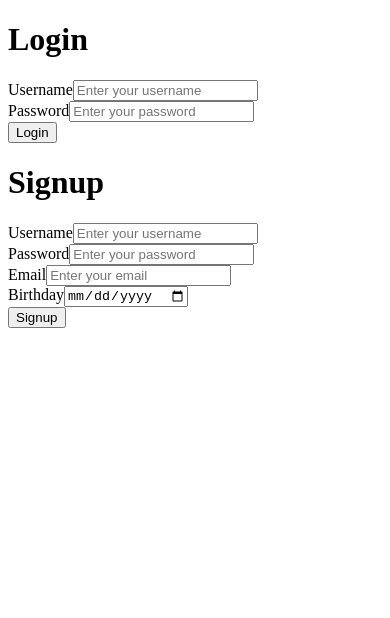
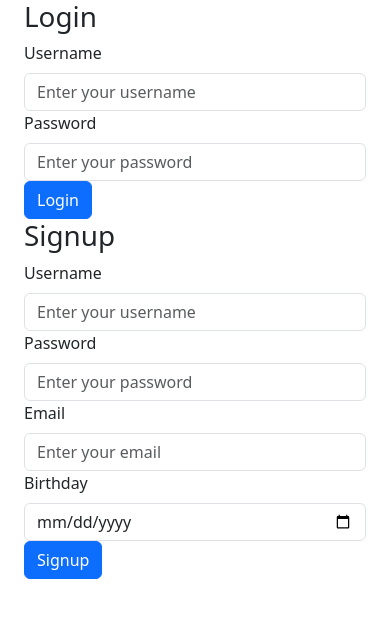
Before and after one commit to TirkarParth/myFlix-client, a React (Vite) app: page / in a window 390 px wide. Shown: the top 618 px of the page. Built offline with nearby package versions, Linux system fonts and the light colour scheme.

Commit message:
Wrap MainView with Bootstrap Container for responsive layout
Imported Bootstrap CSS and Container component.
Wrapped the MainView component with Container for a responsive layout.
Ensured consistent styling across the application by including Bootstrap's base styles.

```diff
--- a/src/index.jsx
+++ b/src/index.jsx
@@ -1,32 +1,16 @@
 import React from 'react';
-import { createRoot } from 'react-dom/client';
+import ReactDOM from 'react-dom';
+import { MainView } from './components/main-view/main-view';
+import Container from 'react-bootstrap/Container';
+import 'bootstrap/dist/css/bootstrap.min.css'; // Import Bootstrap CSS
+import './index.scss'; // Import custom SCSS
 
-// Below line with import MainView function from the path /components/main-view/main-view , the file extension jsx for main-view.jsx doesn't not need to be added for jsx code.
-import { MainView } from "./components/main-view/main-view";
-
-// Import statement to indicate that you need to bundle `./index.scss`
-import "./index.scss";
-
-// Main component (will eventually use all the others)
-
-//       const MyFlixApplication = () => {
-//     return (
-//         <div className="my-flix">
-//             <div>Good morning</div>
-//         </div>
-//     );
-// };
-
-const App = () => {
-    return <MainView />;
+const MyFlixApplication = () => {
+  return (
+    <Container>
+      <MainView />
+    </Container>
+  );
 };
 
-
-// Finds the root of your app
-const container = document.querySelector("#root");
-const root = createRoot(container);
-
-// Tells React to render your app in the root DOM element
-
-// root.render(<MyFlixApplication />);
-root.render(<App />);
+ReactDOM.render(<MyFlixApplication />, document.getElementById('root'));
```
